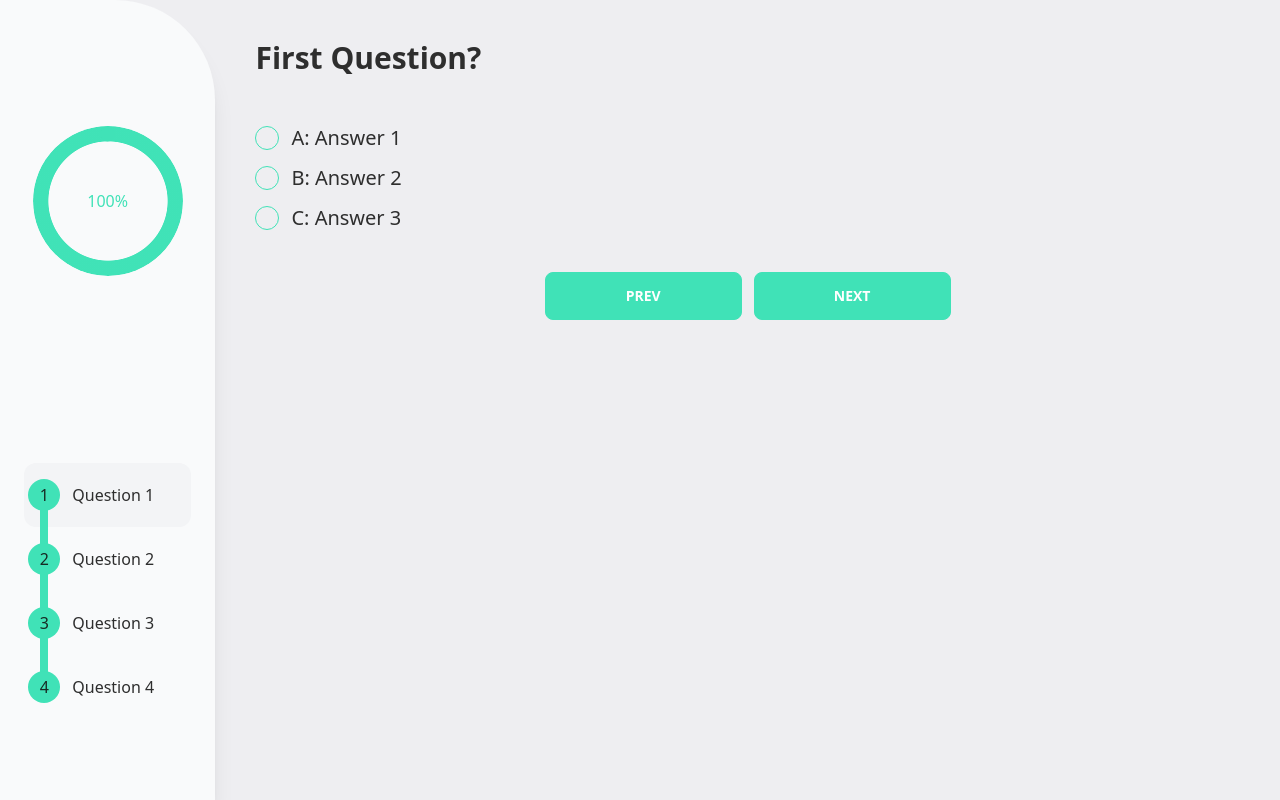
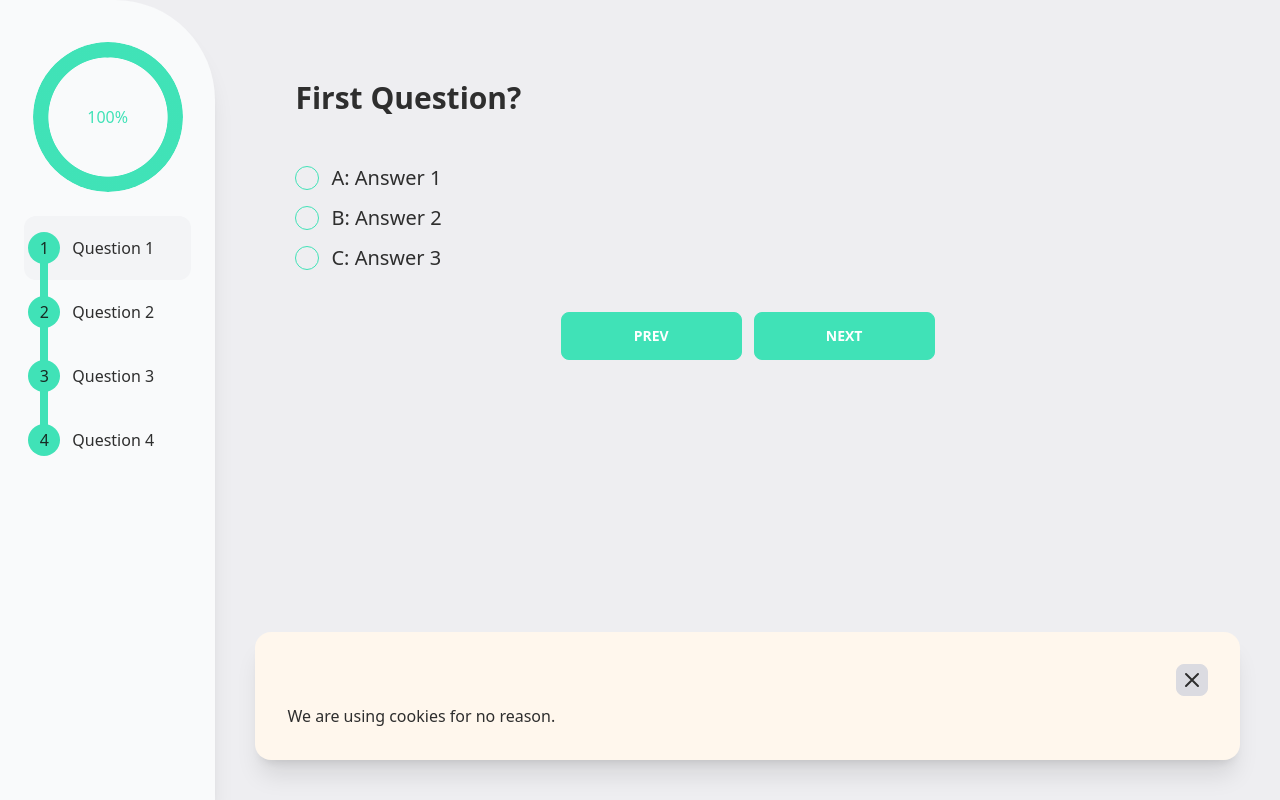
Before and after one commit to mondaylabs/levelup, a React (Vite) app in the folder frontend/: page /question/1 in a window 1280 px wide. Built offline with nearby package versions, Linux system fonts and the light colour scheme.

Commit message:
banzay 01

```diff
--- a/frontend/package.json
+++ b/frontend/package.json
@@ -32,6 +32,6 @@
     "eslint-plugin-react-refresh": "^0.4.3",
     "postcss": "^8.4.31",
     "tailwindcss": "^3.3.3",
-    "vite": "^4.4.5"
+    "vite": "^4.4.11"
   }
 }
--- a/frontend/src/pages/QuestionDetail.jsx
+++ b/frontend/src/pages/QuestionDetail.jsx
@@ -96,15 +96,15 @@ function QuestionDetail({}) {
     return (
         <div className="flex">
             <div className="w-[20%] bg-gray-50  h-[100vh] shadow-xl
-             flex justify-around items-center p-[15px] py-[10px] flex-col rounded-se-[100px]">
-                <div className="h-[30vh] flex items-center justify-center  ">
+             flex gap-[24px] items-center p-[15px] py-[10px] flex-col rounded-se-[100px]">
+                <div className="flex items-center justify-center pt-[32px]">
                     <div className="radial-progress text-success" style={{"--value": 100, "--size": "150px"}}>100%</div>
                 </div>
                 <ul className="steps steps-vertical max-h-[70vh] overflow-auto w-[90%] text-center ">
                     {tests.results.length ? tests.results.map(question => (
                         <li
                             onClick={() => navigate(`/question/${question.id}`)}
-                            className={`${params.id == question.id ? 'bg-gray-100' : ''} step step-success cursor-pointer rounded-xl  hover:bg-gray-100 `}
+                            className={`${params.id == question.id ? 'bg-gray-100' : ''} step step-success  cursor-pointer rounded-xl  hover:bg-gray-100 `}
                             key={question.id}>
                             Question {question.id}
                         </li>
@@ -113,6 +113,7 @@ function QuestionDetail({}) {
 
                 </ul>
             </div>
+            <div className="flex flex-col p-[40px] gap-10 w-[100%] justify-between">
                 <div className="flex flex-col p-[40px] gap-10 w-[100%]">
                     <div className="flex flex-col gap-3 w-[100%]">
                         {thisQuestion ? <>
@@ -142,7 +143,22 @@ function QuestionDetail({}) {
                             className={'btn btn-success text-white w-[20%]'}
                         />
                     </div>
-
+                </div>
+                <div className="card w-[100%] bg-orange-50 shadow-xl">
+                    <div className="card-body">
+                        <div className="card-actions justify-end">
+                            <button className="btn btn-square hover:bg-red-300 btn-sm">
+                                <svg xmlns="http://www.w3.org/2000/svg" className="h-6 w-6" fill="none"
+                                     viewBox="0 0 24 24"
+                                     stroke="currentColor">
+                                    <path stroke-linecap="round" stroke-linejoin="round" stroke-width="2"
+                                          d="M6 18L18 6M6 6l12 12"/>
+                                </svg>
+                            </button>
+                        </div>
+                        <p>We are using cookies for no reason.</p>
+                    </div>
+                </div>
             </div>
         </div>
 
```
Also changed, not shown: 1 other file (tests, documents, lock files or other folders). Lines whose indentation alone changed are shown as unchanged.
